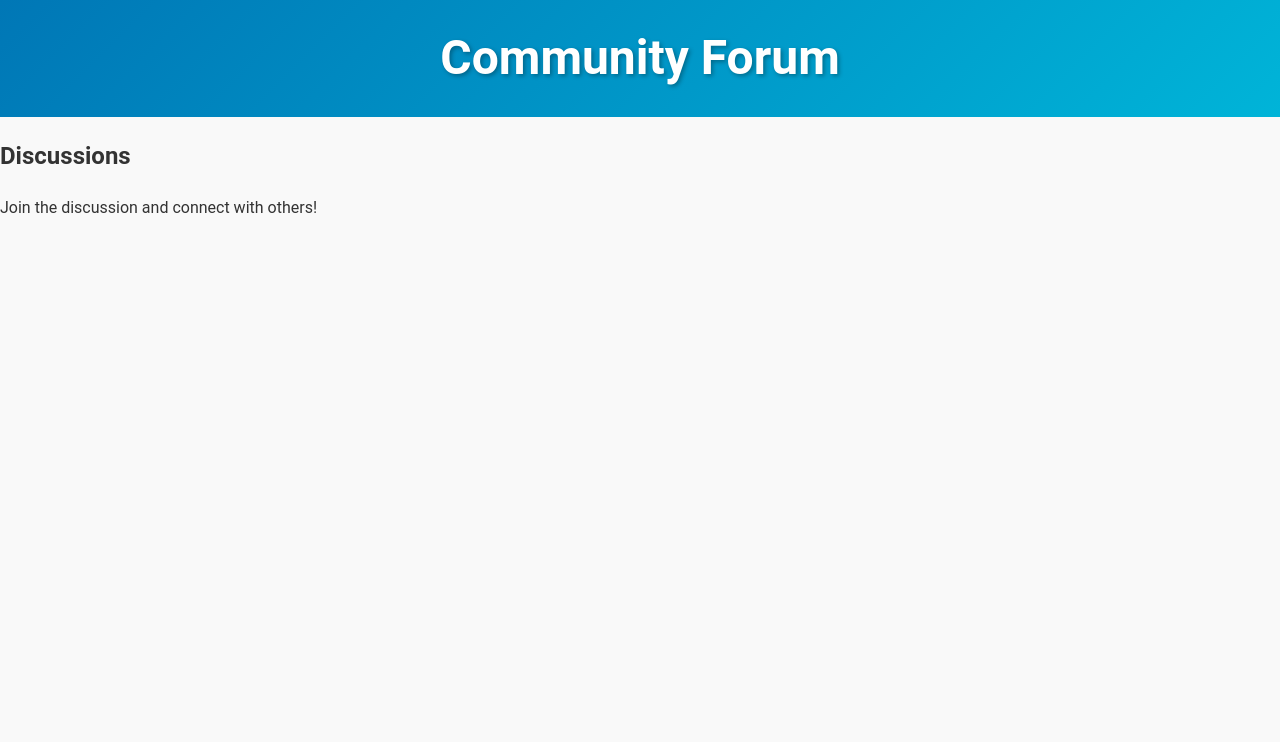
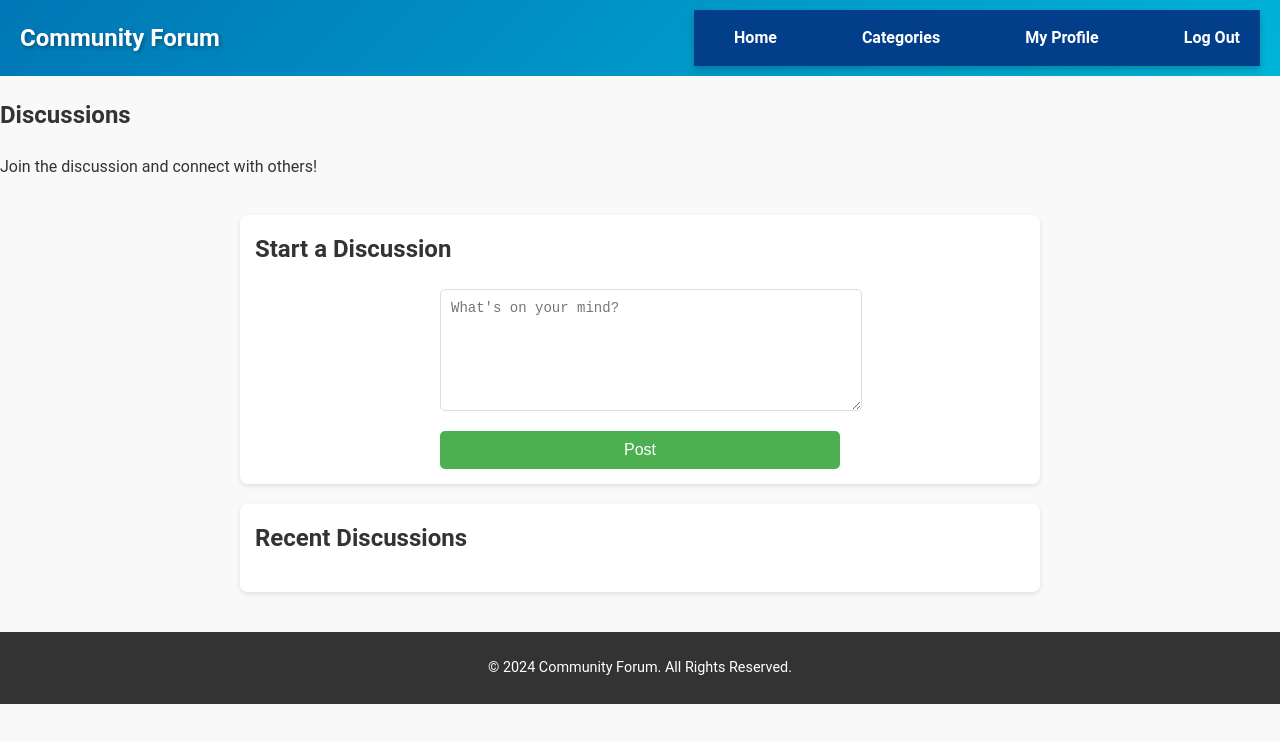
Before and after one commit to nehaadahiya/Diabeedoc, a plain HTML site: page frontend/forum.html in a window 1280 px wide. Drawn offline with Linux system fonts and the light colour scheme.

Commit message:
community forum update

```diff
--- a/frontend/css/styles.css
+++ b/frontend/css/styles.css
@@ -255,3 +255,123 @@ footer a {
 footer a:hover {
     text-decoration: underline;
 }
+
+/* for login */
+
+  .forum-header {
+    background-color: #4CAF50;
+    color: #fff;
+    padding: 10px 20px;
+    display: flex;
+    justify-content: space-between;
+    align-items: center;
+  }
+
+  .forum-header h1 {
+    margin: 0;
+    font-size: 24px;
+  }
+
+  .forum-header nav ul {
+    list-style: none;
+    padding: 0;
+    margin: 0;
+    display: flex;
+  }
+
+  .forum-header nav ul li {
+    margin-left: 20px;
+  }
+
+  .forum-header nav ul li a {
+    color: #fff;
+    text-decoration: none;
+    font-size: 16px;
+  }
+
+  .forum-header nav ul li a:hover {
+    text-decoration: underline;
+  }
+
+  .forum-content {
+    padding: 20px;
+    max-width: 800px;
+    margin: 0 auto;
+  }
+
+  .new-post {
+    background: #fff;
+    padding: 15px;
+    border-radius: 8px;
+    box-shadow: 0 2px 4px rgba(0, 0, 0, 0.1);
+    margin-bottom: 20px;
+  }
+
+  .new-post h2 {
+    margin-top: 0;
+  }
+
+  #newPostForm textarea {
+    width: 100%;
+    height: 100px;
+    margin-bottom: 10px;
+    padding: 10px;
+    font-size: 14px;
+    border: 1px solid #ddd;
+    border-radius: 5px;
+    resize: vertical;
+  }
+
+  #newPostForm button {
+    background-color: #4CAF50;
+    color: #fff;
+    border: none;
+    padding: 10px 20px;
+    border-radius: 5px;
+    cursor: pointer;
+    font-size: 16px;
+  }
+
+  #newPostForm button:hover {
+    background-color: #45a049;
+  }
+
+  .posts {
+    background: #fff;
+    padding: 15px;
+    border-radius: 8px;
+    box-shadow: 0 2px 4px rgba(0, 0, 0, 0.1);
+  }
+
+  .posts h2 {
+    margin-top: 0;
+  }
+
+  .post-item {
+    padding: 10px 0;
+    border-bottom: 1px solid #ddd;
+  }
+
+  .post-item:last-child {
+    border-bottom: none;
+  }
+
+  .post-item h3 {
+    margin: 0;
+    font-size: 18px;
+    color: #4CAF50;
+  }
+
+  .post-item p {
+    margin: 5px 0 0;
+    font-size: 14px;
+    color: #555;
+  }
+
+  .forum-footer {
+    text-align: center;
+    padding: 10px;
+    background-color: #333;
+    color: #fff;
+    margin-top: 20px;
+  }
--- a/frontend/forum.html
+++ b/frontend/forum.html
@@ -7,14 +7,46 @@
     <link rel="stylesheet" href="./css/styles.css" />
   </head>
   <body>
-    <header>
+    <header class="forum-header">
       <h1>Community Forum</h1>
+      <nav>
+        <ul>
+          <li><a href="#">Home</a></li>
+          <li><a href="#">Categories</a></li>
+          <li><a href="#">My Profile</a></li>
+          <li><a href="#">Log Out</a></li>
+        </ul>
+      </nav>
     </header>
-    <main>
-      <section>
-        <h2>Discussions</h2>
-        <p>Join the discussion and connect with others!</p>
+    <section>
+      <h2>Discussions</h2>
+      <p>Join the discussion and connect with others!</p>
+    </section>
+    <main class="forum-content">
+      <section class="new-post">
+        <h2>Start a Discussion</h2>
+        <form id="newPostForm">
+          <textarea
+            id="postContent"
+            placeholder="What's on your mind?"
+            required
+          ></textarea>
+          <button type="submit">Post</button>
+        </form>
+      </section>
+
+      <section class="posts">
+        <h2>Recent Discussions</h2>
+        <div id="postList">
+          <!-- Dynamic posts will appear here -->
+        </div>
       </section>
     </main>
+
+    <footer class="forum-footer">
+      <p>&copy; 2024 Community Forum. All Rights Reserved.</p>
+    </footer>
+
+    <script src="community_forum.js"></script>
   </body>
 </html>
```
Also changed, not shown: frontend/js/main.js (+35 -0 lines).
